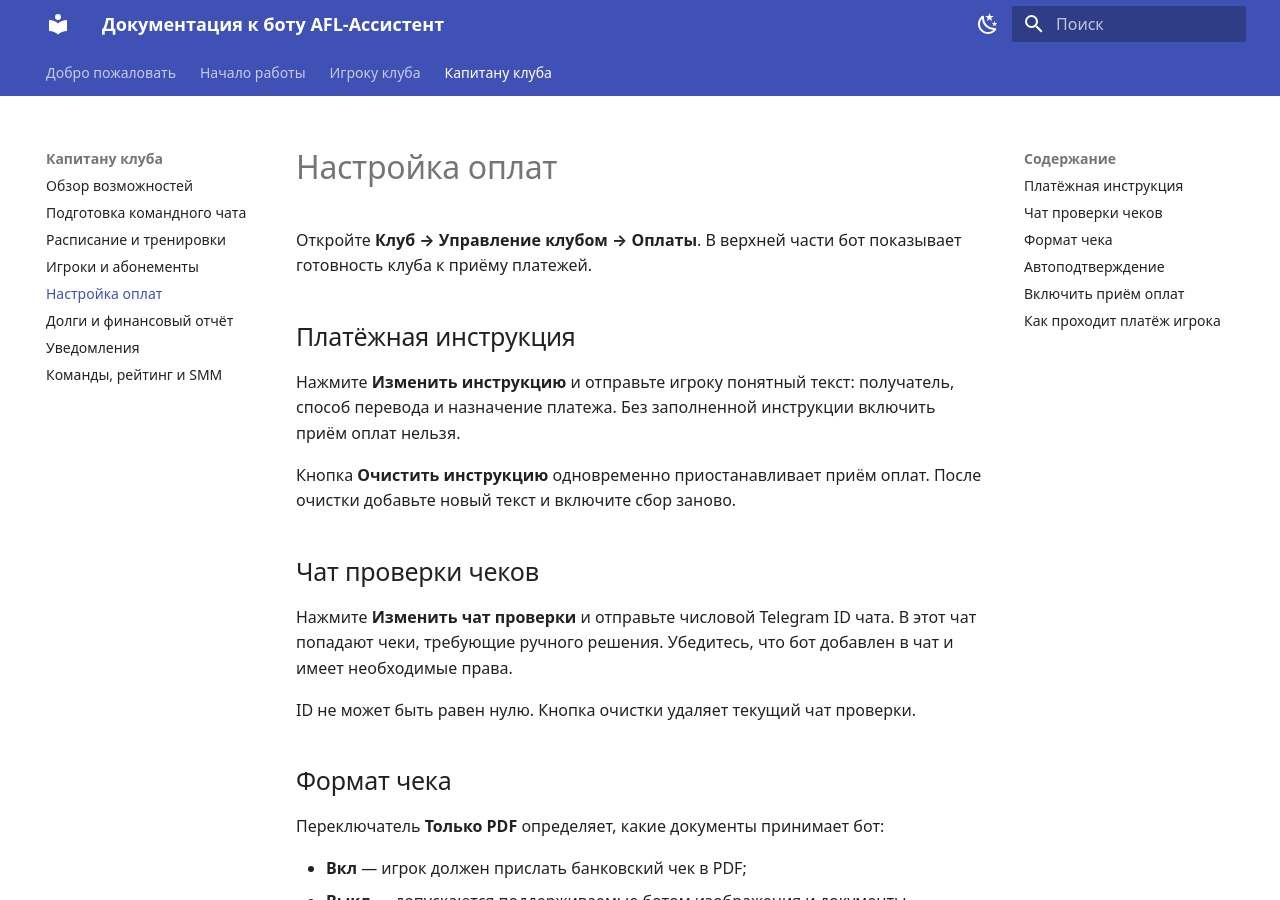
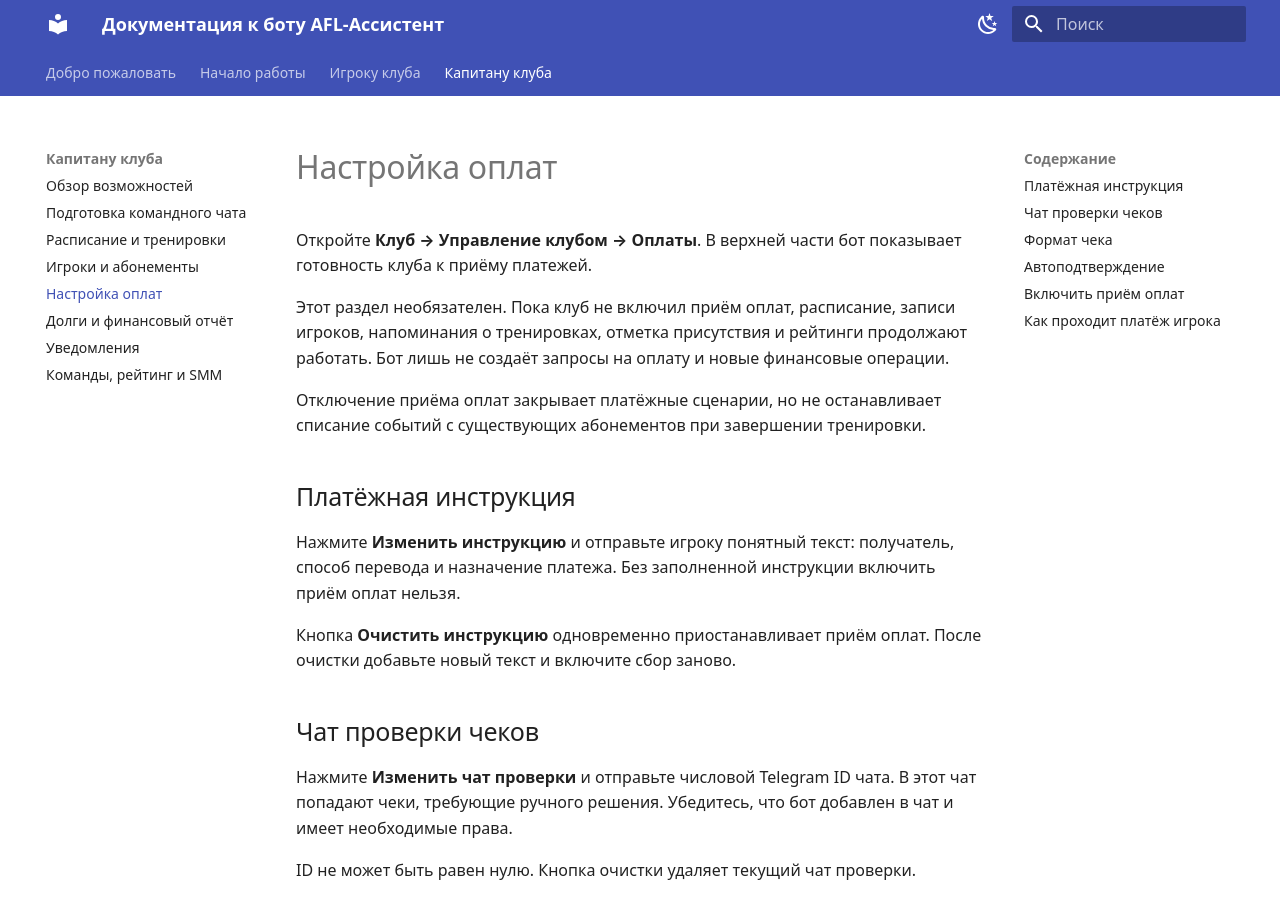
Before and after one commit to fbotru/public_docs, an MkDocs documentation site: the page built from docs/docs/club_captain/payments.md, in a window 1280 px wide and 900 px high. Built offline with MkDocs 1.6.1 and Material for MkDocs 9.7.7, drawn with Linux system fonts in a browser that asks for light colours.

Commit message:
Объяснить опциональный режим оплат

```diff
--- a/docs/docs/club_captain/payments.md
+++ b/docs/docs/club_captain/payments.md
@@ -1,6 +1,10 @@
 # Настройка оплат
 
 Откройте **Клуб → Управление клубом → Оплаты**. В верхней части бот показывает готовность клуба к приёму платежей.
+
+Этот раздел необязателен. Пока клуб не включил приём оплат, расписание, записи игроков, напоминания о тренировках, отметка присутствия и рейтинги продолжают работать. Бот лишь не создаёт запросы на оплату и новые финансовые операции.
+
+Отключение приёма оплат закрывает платёжные сценарии, но не останавливает списание событий с существующих абонементов при завершении тренировки.
 
 ## Платёжная инструкция
 
```
Also changed, not shown: docs/docs/club_captain/index.md (+18 -1 lines), docs/docs/club_player/index.md (+2 -0 lines).
